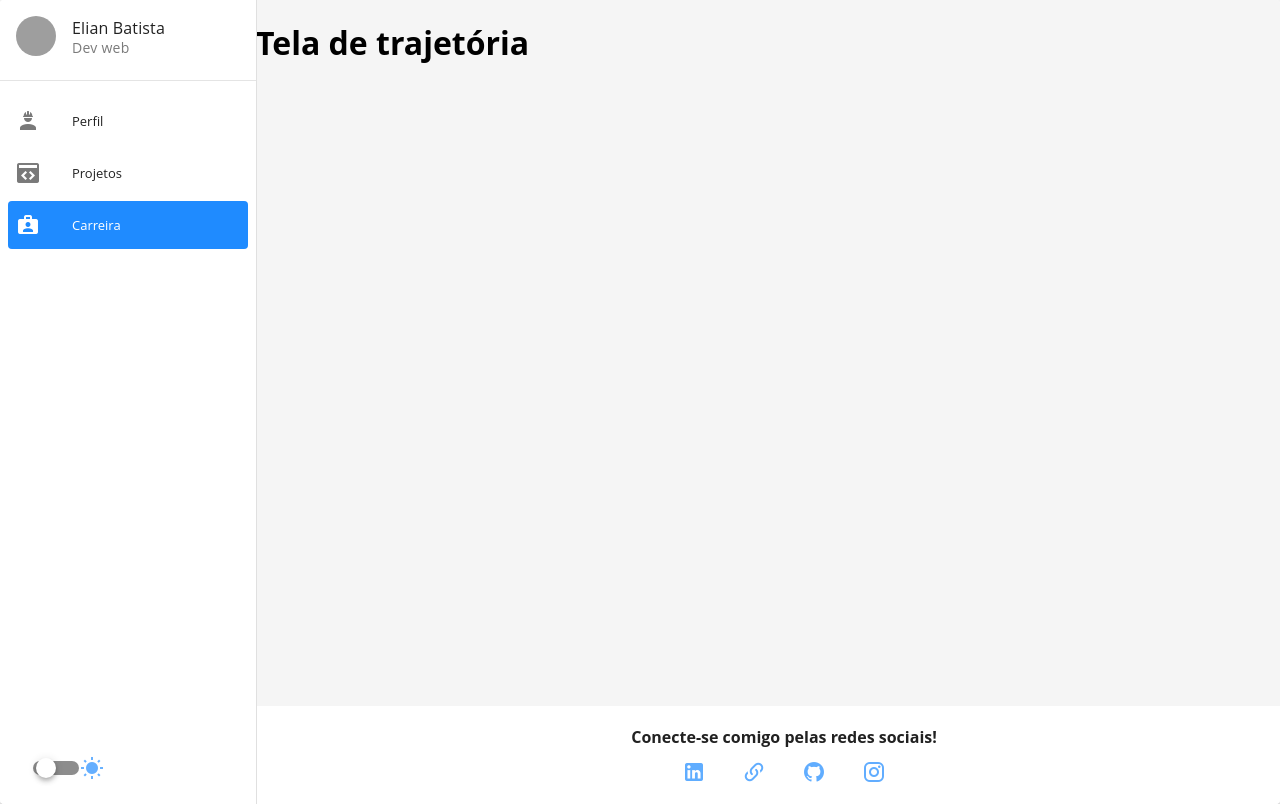
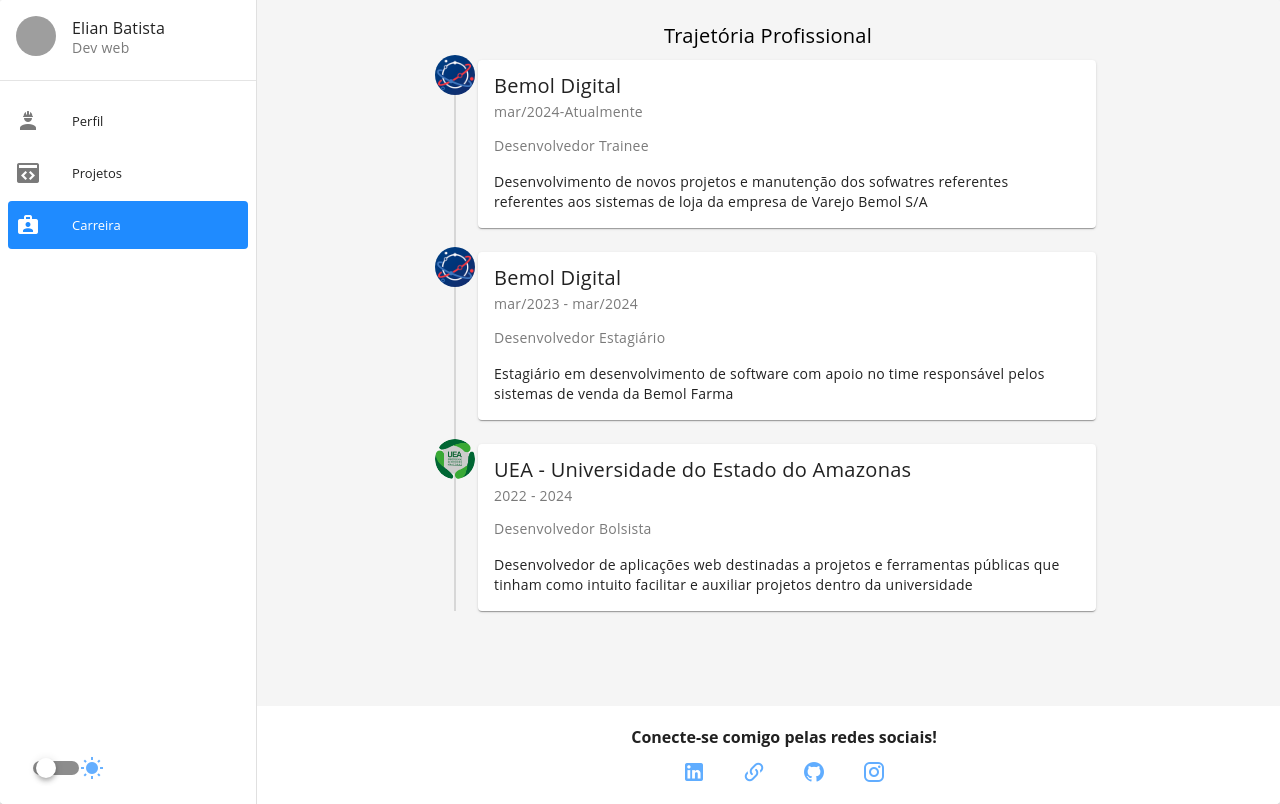
Before and after one commit to Elian-beep/portfolio, a Vue app: page /jobs in a window 1280 px wide. Built offline with nearby package versions, Linux system fonts and the light colour scheme; grey boxes are pictures that could not be loaded.

Commit message:
feat: add jobs timeline

```diff
--- a/src/assets/sass/style.scss
+++ b/src/assets/sass/style.scss
@@ -6,9 +6,11 @@
 }
 
 // v-list-item
-// .v-list .v-list-item:hover{
-//     background-color: #0056b3 !important;
-// }
+.v-list-item:hover>.v-list-item__overlay {
+    // background: green;
+    // color: white;
+    opacity: 0 !important;
+}
 
 // v-switch
 .v-input__prepend,
@@ -24,10 +26,24 @@
 
 .v-selection-control__input:hover::before {
     opacity: 0 !important;
-  }
+}
 
-  // v-carousel
-  .v-window__controls{
+// v-carousel
+.v-window__controls {
     margin: 0 !important;
     padding: 0 !important;
-  }
+}
+
+// v-timeline
+.v-timeline-item__body {
+    padding: 0px !important;
+    padding-left: 8px !important;
+}
+
+.v-timeline-item__opposite {
+    display: none;
+}
+
+.v-timeline-divider {
+    padding: 0 !important;
+}
--- a/src/components/Container.vue
+++ b/src/components/Container.vue
@@ -1,14 +1,52 @@
+<script lang="ts" setup>
+const props = defineProps<{
+    title: string,
+}>();
+</script>
+
 <template>
     <div class="container">
-        <slot></slot>
+        <v-card-title class="title">{{ title }}</v-card-title>
+        <div class="content">
+            <slot></slot>
+        </div>
     </div>
 </template>
 
 <style scoped>
-.container{
-    padding: 16px;
+.container {
+    padding: 12px;
+}
+
+.title {
+    margin: 0 auto;
+}
+
+.content {
     display: flex;
+    flex-direction: column;
     align-items: center;
-    justify-content: center;
+    gap: 12px;
+    margin: 0 auto;
+}
+
+@media screen and (min-width: 940px) {
+    .title {
+        text-align: center;
+    }
+
+    .content {
+        flex-direction: row;
+        flex-wrap: wrap;
+        align-items: baseline;
+        width: 656px;
+    }
+}
+
+@media screen and (min-width: 1285px) {
+  .content {
+    width: 990px;
+    max-width: 990px;
+  }
 }
 </style>
--- /dev/null
+++ b/src/mocks/Jobs.ts
@@ -0,0 +1,29 @@
+import icon_bd from '@/assets/icons/icon_bd.png';
+import icon_uea from '@/assets/icons/icon_uea.png';
+
+export const jobs = [
+    {
+        id: 1,
+        name: 'Bemol Digital',
+        role: 'Desenvolvedor Trainee',
+        period: 'mar/2024-Atualmente',
+        image: icon_bd,
+        desc: 'Desenvolvimento de novos projetos e manutenção dos sofwatres referentes referentes aos sistemas de loja da empresa de Varejo Bemol S/A',
+    },
+    {
+        id: 2,
+        name: 'Bemol Digital',
+        role: 'Desenvolvedor Estagiário',
+        period: 'mar/2023 - mar/2024',
+        image: icon_bd,
+        desc: 'Estagiário em desenvolvimento de software com apoio no time responsável pelos sistemas de venda da Bemol Farma',
+    },
+    {
+        id: 1,
+        name: 'UEA - Universidade do Estado do Amazonas',
+        role: 'Desenvolvedor Bolsista',
+        period: '2022 - 2024',
+        image: icon_uea,
+        desc: 'Desenvolvedor de aplicações web destinadas a projetos e ferramentas públicas que tinham como intuito facilitar e auxiliar projetos dentro da universidade',
+    },
+]
--- a/src/plugins/vuetify.ts
+++ b/src/plugins/vuetify.ts
@@ -2,9 +2,14 @@
 import * as directives from 'vuetify/directives'
 import '@mdi/font/css/materialdesignicons.css'
 
-import { createVuetify } from "vuetify";
+import { createVuetify, type IconAliases } from "vuetify";
 import { pt } from 'vuetify/locale';
 import { VListItem } from 'vuetify/components';
+import { aliases as defaultAliases } from 'vuetify/iconsets/mdi';
+
+const aliases: IconAliases = {
+    ...defaultAliases,
+}
 
 const common_colors =
 {
--- a/src/views/Jobs.vue
+++ b/src/views/Jobs.vue
@@ -1,6 +1,40 @@
+<script lang="ts" setup>
+import Container from '@/components/Container.vue';
+import { jobs } from '@/mocks/Jobs';
+
+</script>
+
 <template>
-  <h1>Tela de trajetória</h1>
+  <Container title="Trajetória Profissional">
+
+    <v-timeline class="custom_timeline" align="start" side="end">
+      <v-timeline-item size="small" dot-color="neutro" v-for="job in jobs" :key="job.id" large fill-dot>
+        <template v-slot:icon>
+          <v-avatar :image="job.image"></v-avatar>
+        </template>
+
+        <v-card :subtitle="job.period" :title="job.name">
+          <v-card-subtitle>{{ job.role }}</v-card-subtitle>
+          <v-card-text>{{ job.desc }}</v-card-text>
+        </v-card>
+
+      </v-timeline-item>
+    </v-timeline>
+
+  </Container>
+
 </template>
 
-<style>
+<style scoped>
+.custom_timeline {
+  width: 322px;
+  max-width: 322px;
+}
+
+@media screen and (min-width: 940px) {
+  .custom_timeline {
+    width: 100%;
+    max-width: 100%;
+  }
+}
 </style>
--- a/src/views/Projects.vue
+++ b/src/views/Projects.vue
@@ -1,6 +1,7 @@
 <script lang="ts" setup>
 import { ref } from 'vue';
 import { projects } from '@/mocks/projects';
+import Container from '@/components/Container.vue';
 
 const projects_list = ref(projects);
 
@@ -21,11 +22,7 @@
 </script>
 
 <template>
-  <div class="container">
-    <v-card-title class="title">Principais Projetos</v-card-title>
-
-    <div class="content">
-
+  <Container title="Projetos">
     <v-card v-for="project in projects_list" :key="project.id" class="mx-auto custom_card">
       <v-carousel hide-delimiters height="200" width="322">
 
@@ -69,9 +66,7 @@
         </div>
       </v-expand-transition>
     </v-card>
-
-    </div>
-  </div>
+  </Container>
 </template>
 
 <style scoped>
```
Also changed, not shown: src/assets/icons/icon_bd.png (added), src/assets/icons/icon_uea.png (added). Lines whose indentation alone changed are shown as unchanged.
